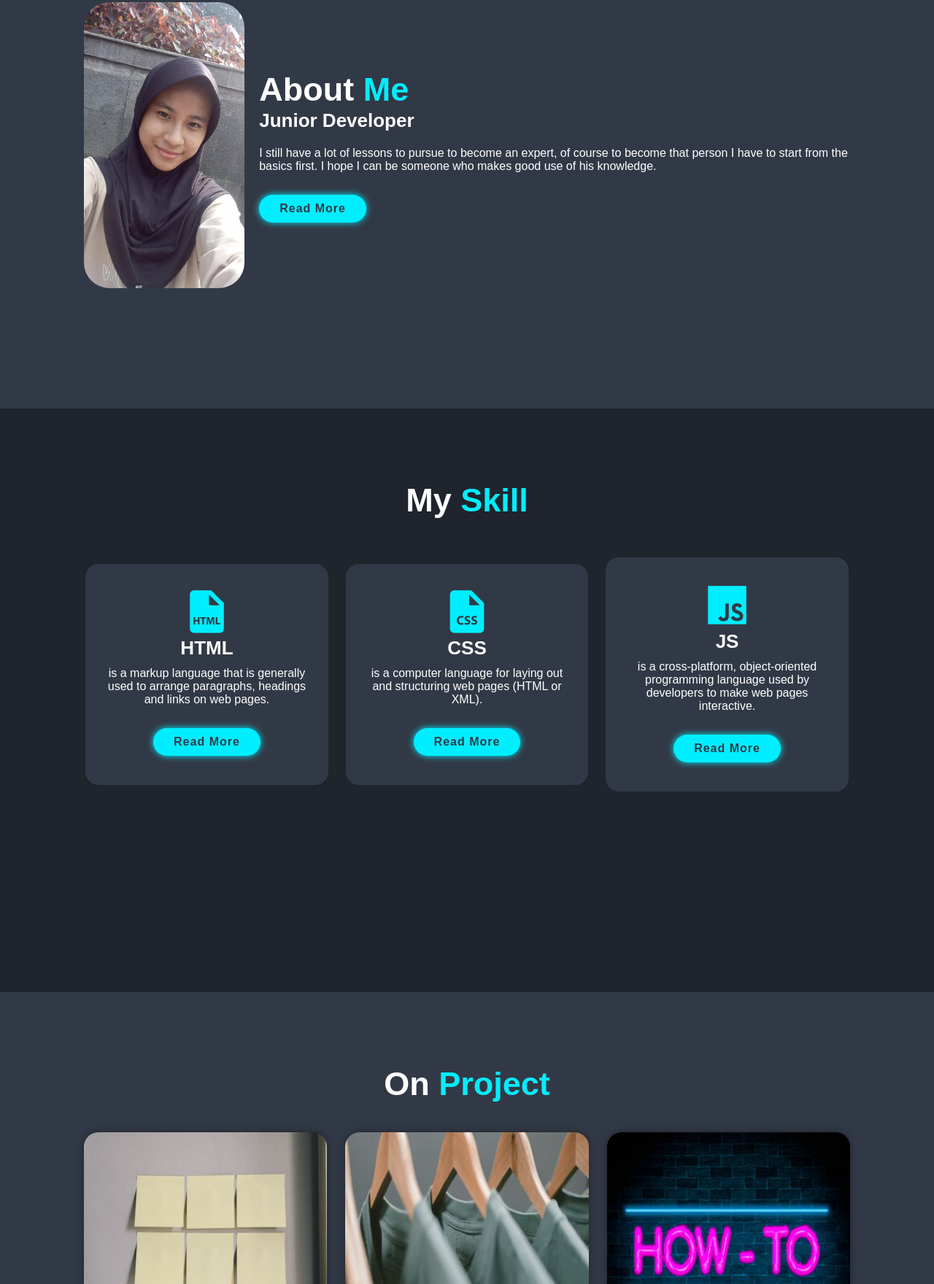
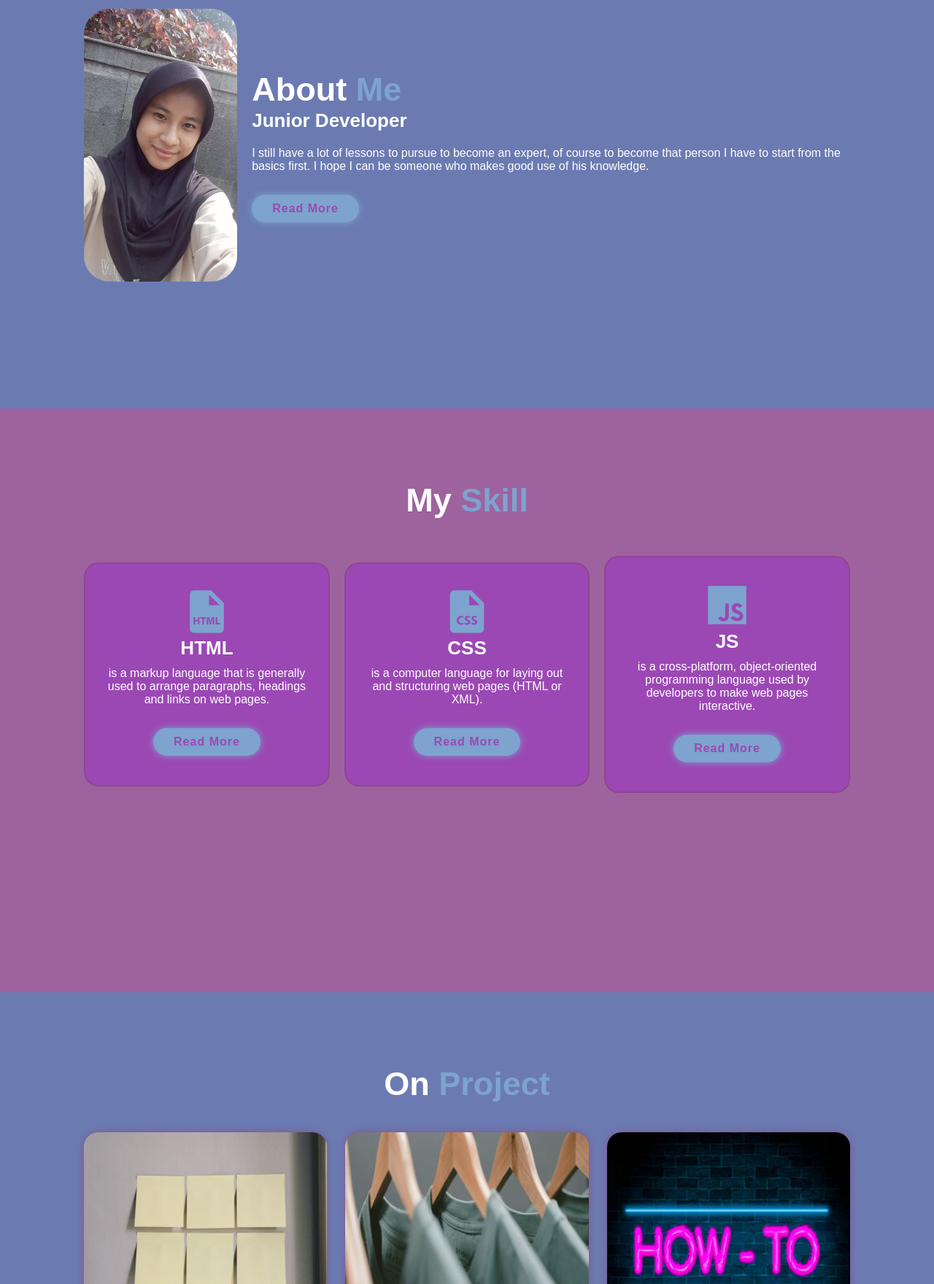
Before and after one commit to meldawanimelda/itw2023_project1_233040015, a plain HTML site: page index.html in a window 1280 px wide. Shown: the part 1040-2800 px from the top of the page at 73% size. Drawn offline with nearby package versions, Linux system fonts and the light colour scheme; a script that the page names is missing.

Commit message:
proyek satu

```diff
--- a/css/portos.css
+++ b/css/portos.css
@@ -12,13 +12,14 @@
 }
 
 :root {
-  --bg-color: #1f242d;
-  --second-color: #323946;
+  --bg-color: #8d478dd7;
+  --second-color: #9b48b4;
   --text-color: #fff;
-  --main-color: #0ef;
-  --second-bg-color: #323946;
+  --main-color:#7da3ce ;
+  --second-bg-color: rgba(99, 127, 180, 0.863);
 }
 html {
+
   font-size: 62.5%;
   overflow-x: hidden;
 }
@@ -146,10 +147,10 @@ span {
   justify-content: center;
   align-items: center;
   gap: 2rem;
-  background: #323946;
+  background: rgba(99, 127, 180, 0.863);
 }
 .about-img img {
-  width: 22rem;
+  width: 21rem;
   height: auto;
   border-radius: 35px;
 }
@@ -297,12 +298,12 @@ color: var(--second-bg-color);
 }
 
 .contact form .input-box input,
-.contact form textarea {
+.contact form textarea  {
   width: 100%;
   padding: 1.5rem;
   font-size: 1.6rem;
-  color: var(--text-color);
-  background: var(--second-bg-color);
+  color: var(--main-color);
+  background: rgb(128, 170, 180);
   margin: .7rem 0;
   border-radius: .8rem;
 
@@ -315,6 +316,8 @@ color: var(--second-bg-color);
 .contact form textarea {
   resize: none;
 }
+
+
 
 .contact form .btn {
   margin-top: 2rem;
--- a/index.html
+++ b/index.html
@@ -4,7 +4,8 @@
     <meta charset="UTF-8" />
     <meta name="viewport" content="width=device-width, initial-scale=1.0" />
     <title>Portofolio | Melda</title>
-
+    <!--aos-->
+    <link href="https://unpkg.com/aos@2.3.1/dist/aos.css" rel="stylesheet">
     <!--box icons-->
     <link href="https://unpkg.com/boxicons@2.1.4/css/boxicons.min.css" rel="stylesheet" />
 
@@ -23,13 +24,13 @@
         <a href="#about">About</a>
         <a href="#skill">Skill</a>
         <a href="#project">Project</a>
-        <a href="#contact">Contact</a>
+        <a href="#contact" class="active">Contact</a>
       </nav>
     </header>
 
     <!--home section design-->
-    <section class="home" id="home">
-      <div class="home-content">
+    <section class="home" id="home" >
+      <div class="home-content" data-aos="fade-right" data-aos-duration="1800">
         <h3>Hello, It's Me</h3>
         <h1>Trimeldawani</h1>
         <h3>I'm a <span> Junior Developer</span></h3>
@@ -47,11 +48,11 @@
     </section>
 
     <!--about section design-->
-    <section class="about" id="about">
-      <div class="about-img">
+    <section class="about" id="about" >
+      <div class="about-img" data-aos="fade-up-right" data-aos-duration="1850">
         <img src="imej/ebot.jpg" alt="" />
       </div>
-      <div class="about-content">
+      <div class="about-content" data-aos="fade-left" data-aos-duration="1850">
         <h2 class="heading">About <span> Me</span></h2>
         <h3>Junior Developer</h3>
         <p>I still have a lot of lessons to pursue to become an expert, of course to become that person I have to start from the basics first. I hope I can be someone who makes good use of his knowledge.</p>
@@ -59,25 +60,28 @@
       </div>
     </section>
     <!--skill section design-->
-    <section class="skill" id="skill">
+    <section class="skill" id="skill" data-aos="fade-down">
       <h2 class="heading">My <span>Skill</span></h2>
 
-      <div class="skill-container">
-        <div class="skill-box">
+      <div class="skill-container" >
+        <div class="skill-box" data-aos="fade-up"
+        data-aos-duration="1845">
           <i class="bx bxs-file-html"></i>
           <h3>HTML</h3>
           <p>is a markup language that is generally used to arrange paragraphs, headings and links on web pages.</p>
           <a href="#" class="btn">Read More</a>
         </div>
 
-        <div class="skill-box">
+        <div class="skill-box" data-aos="fade-up"
+        data-aos-duration="1850">
           <i class="bx bxs-file-css"></i>
           <h3>CSS</h3>
           <p>is a computer language for laying out and structuring web pages (HTML or XML). </p>
           <a href="#" class="btn">Read More</a>
         </div>
 
-        <div class="skill-box">
+        <div class="skill-box" data-aos="fade-up"
+        data-aos-duration="1855">
           <i class="bx bxl-javascript"></i>
           <h3>JS</h3>
           <p>is a cross-platform, object-oriented programming language used by developers to make web pages interactive.</p>
@@ -90,25 +94,28 @@
       <h2 class="heading">On <span>Project</span></h2>
 
       <div class="portofolio-container">
-        <div class="portofolio-box">
+        <div class="portofolio-box" data-aos="fade-up"
+        data-aos-anchor-placement="top-bottom" data-aos-duration="2000">
           <img src="imej/positt.jpg" alt="" />
           <div class="portofolio-layer">
             <h4>Personal Portofolio</h4>
-            <p>ipsum dolor sit amet consectetur adipisicing elit. Reiciendis iste accusamus veniam molestiae dignissimos explicabo voluptate dolore.</p>
+            <p>This is my first project, This is about introducing ourselves by creating a personal website.  </p>
             <a href="#"><i class="bx bx-link-external"></i></a>
           </div>
         </div>
 
-        <div class="portofolio-box">
+        <div class="portofolio-box" data-aos="fade-up"
+        data-aos-anchor-placement="center-bottom" data-aos-duration="1800">
           <img src="imej/bajuu.jpg" alt="" />
           <div class="portofolio-layer">
             <h4>Company Portofolio</h4>
-            <p>ipsum dolor sit amet consectetur adipisicing elit. Reiciendis iste accusamus veniam molestiae dignissimos explicabo voluptate dolore.</p>
+            <p>This is my second project, collaborating with clients to create a company profile.</p>
             <a href="#"><i class="bx bx-link-external"></i></a>
           </div>
         </div>
 
-        <div class="portofolio-box">
+        <div class="portofolio-box" data-aos="fade-up"
+        data-aos-anchor-placement="bottom-bottom" data-aos-duration="1600">
           <img src="imej/howtoo.jpg" alt="" />
           <div class="portofolio-layer">
             <h4>Soon</h4>
@@ -118,8 +125,6 @@
         </div>
       </div>
     </section>
-
-
 
     <!-- contact section design -->
     <section class="contact" id="contact">
@@ -153,6 +158,11 @@
     <!--custom js-->
     <script src="js/script.js"></script>
 
+    <!--aos  init-->
+    <script src="https://unpkg.com/aos@2.3.1/dist/aos.js"></script>
+    <script>
+      AOS.init();
+    </script>
     <!--spread sheet-->
     <script>
       const scriptURL = 'https://script.google.com/macros/s/AKfycbyb7OI4-hPCAq5J0PRRs8JiUsonRbb6MZTgXSNI-B4JSZPopCIwlZhO-Qf0nrWcnO_fJA/exec'
```
